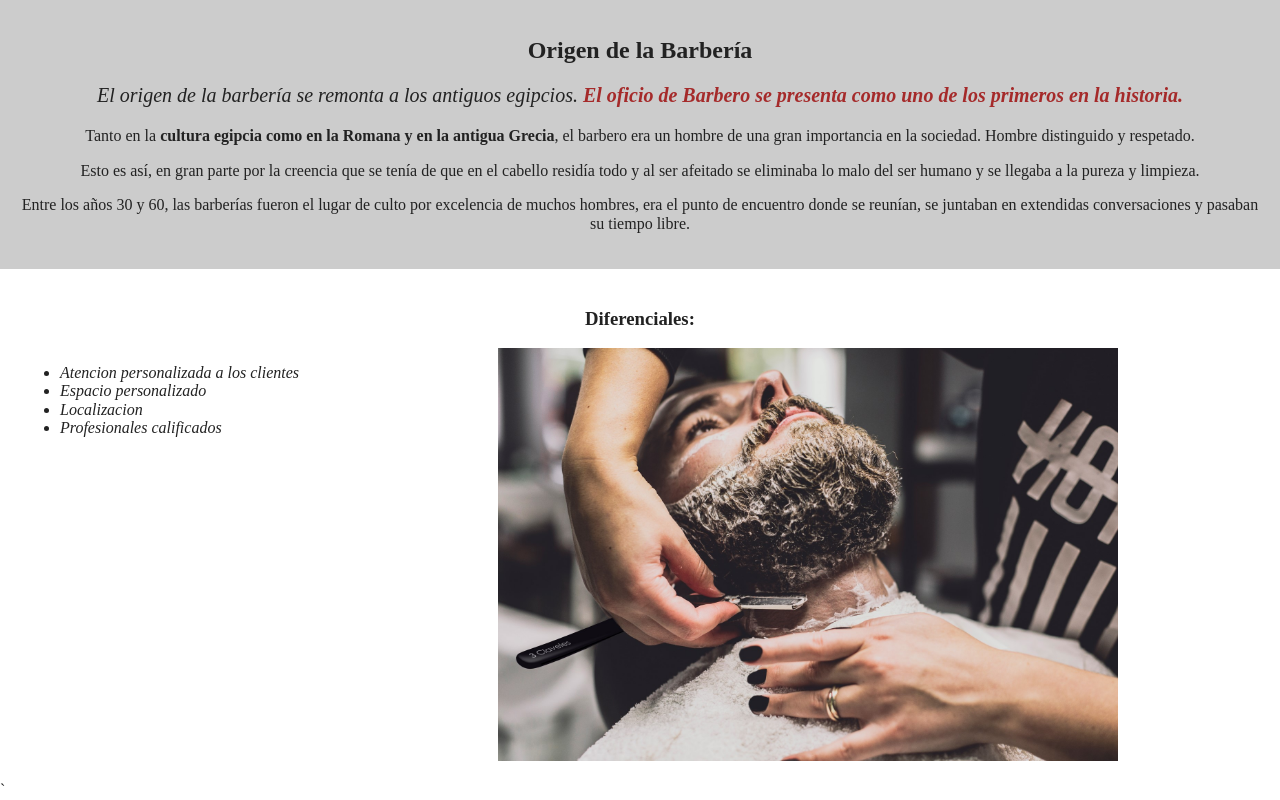
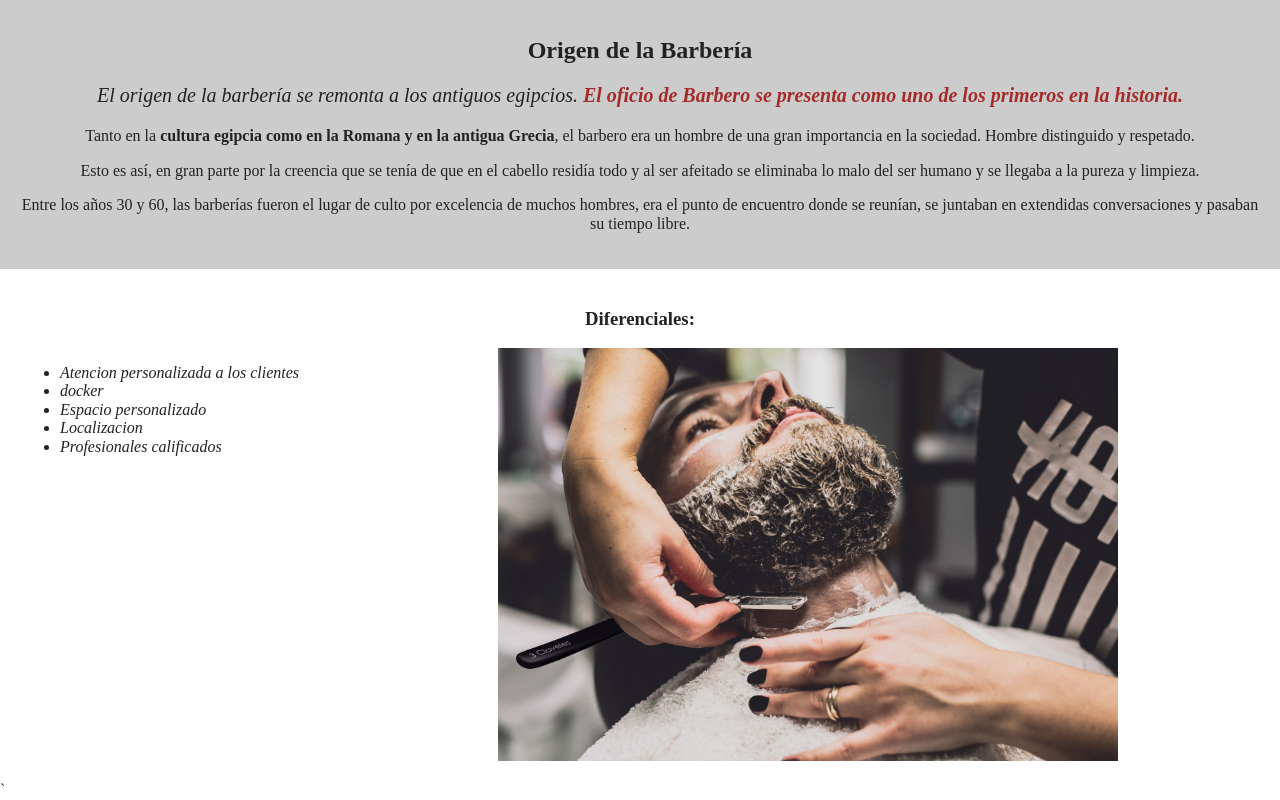
Before and after one commit to richardRIHB/alura, a website built with Parcel: page index.html in a window 1280 px wide. Shown: the part 935-1735 px from the top of the page. Built offline with nearby package versions, Linux system fonts and the light colour scheme.

Commit message:
corrigiendo nombre docker

```diff
--- a/index.html
+++ b/index.html
@@ -3,7 +3,7 @@
 
   <head>
     <meta charset="utf-8">
-    <title>BARBERIA INICIOS ANA probando servidor</title>
+    <title>BARBERIA INICIOS ANA probando servidor alura lista de cursos</title>
     <meta name="description" content="">
     <meta name="viewport" content="width=device-width, initial-scale=1">
 
@@ -55,6 +55,7 @@
       <h3 class="titulo_centralizado">Diferenciales:</h3>
       <ul>
         <li class="items">Atencion personalizada a los clientes</li>
+        <li class="items">docker</li>
         <li class="items">Espacio personalizado</li>
         <li class="items">Localizacion</li>
         <li class="items">Profesionales calificados</li>
```
